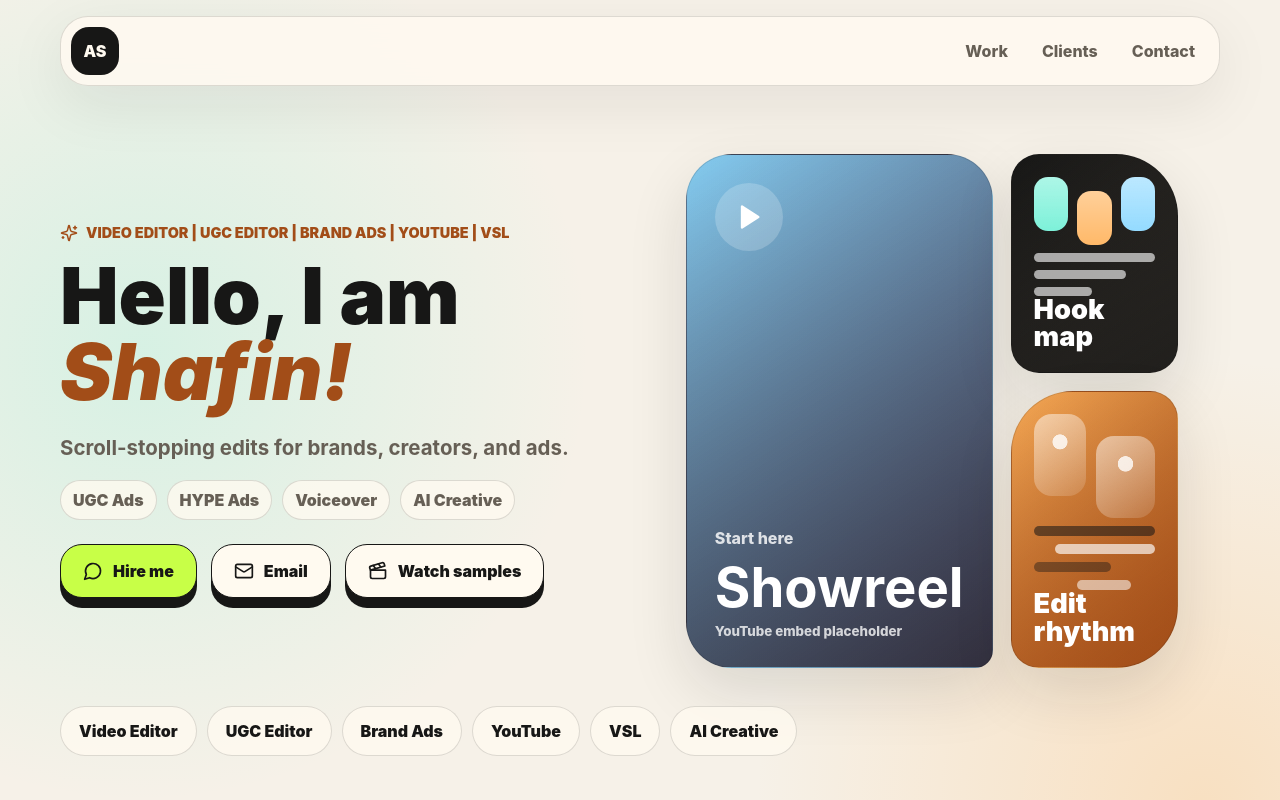
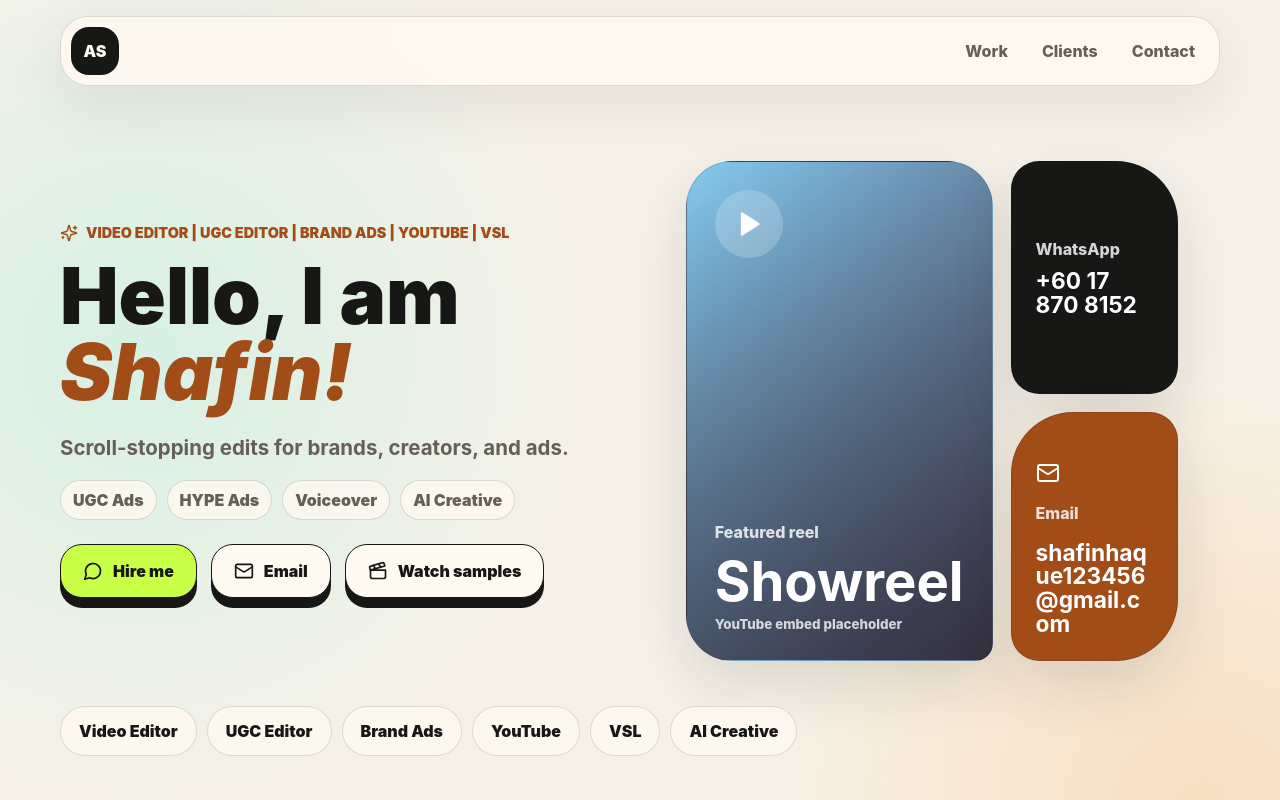
Before and after one commit to xeonshx/portfolio, a React (Vite) app: page / in a window 1280 px wide. Shown: the top 800 px of the page. Built offline with nearby package versions, Linux system fonts and the light colour scheme.

Commit message:
Revert "Replace hero contact cards with workflow visuals"
This reverts commit d70d43290c6dae7e8e53b286d6266619a20b3c03.

```diff
--- a/src/main.jsx
+++ b/src/main.jsx
@@ -151,35 +151,18 @@ function App() {
         <div className="heroBoard" aria-label="Portfolio summary">
           <div className="heroReel">
             <Play size={30} fill="currentColor" />
-            <span>Start here</span>
+            <span>Featured reel</span>
             <strong>Showreel</strong>
             <small>YouTube embed placeholder</small>
           </div>
-          <div className="heroVisual conceptCard" aria-label="Concept planning visual">
-            <div className="miniBoard">
-              <span></span>
-              <span></span>
-              <span></span>
-            </div>
-            <div className="scriptLines">
-              <i></i>
-              <i></i>
-              <i></i>
-            </div>
-            <strong>Hook map</strong>
+          <div className="heroMini dark contactCard">
+            <span>WhatsApp</span>
+            <strong>+60 17 870 8152</strong>
           </div>
-          <div className="heroVisual timelineCard" aria-label="Editing timeline visual">
-            <div className="timelinePreview">
-              <span></span>
-              <span></span>
-            </div>
-            <div className="timelineBars">
-              <i></i>
-              <i></i>
-              <i></i>
-              <i></i>
-            </div>
-            <strong>Edit rhythm</strong>
+          <div className="heroMini warm contactCard">
+            <Mail size={24} />
+            <span>Email</span>
+            <strong>shafinhaque123456@gmail.com</strong>
           </div>
         </div>
       </section>
--- a/src/styles.css
+++ b/src/styles.css
@@ -226,7 +226,7 @@ h3 {
 }
 
 .heroReel,
-.heroVisual {
+.heroMini {
   border: 1px solid var(--line);
   box-shadow: 0 24px 60px rgba(23, 23, 22, 0.12);
 }
@@ -255,7 +255,7 @@ h3 {
 }
 
 .heroReel span,
-.heroVisual span {
+.heroMini span {
   color: rgba(255, 255, 255, 0.82);
   font-weight: 850;
 }
@@ -273,136 +273,43 @@ h3 {
   font-weight: 850;
 }
 
-.heroVisual {
-  position: relative;
-  display: flex;
-  overflow: hidden;
+.heroMini {
+  display: grid;
+  align-content: center;
   min-height: 210px;
-  flex-direction: column;
-  justify-content: space-between;
-  padding: 22px;
+  padding: 24px;
   color: white;
 }
 
-.conceptCard {
+.heroMini.dark {
   border-radius: 28px 62px 28px 28px;
-  background:
-    linear-gradient(145deg, rgba(23, 23, 22, 0.12), rgba(23, 23, 22, 0.74)),
-    linear-gradient(135deg, #171716, #3d3730);
+  background: var(--ink);
 }
 
-.timelineCard {
+.heroMini.warm {
+  align-content: end;
+  gap: 18px;
   border-radius: 62px 28px 62px 28px;
-  background:
-    linear-gradient(145deg, rgba(162, 77, 24, 0.08), rgba(162, 77, 24, 0.72)),
-    linear-gradient(135deg, #ffb35c, #a24d18);
+  background: var(--brown);
 }
 
-.heroVisual strong {
-  position: relative;
-  z-index: 1;
-  font-size: 1.7rem;
-  line-height: 1;
-  font-weight: 950;
+.heroMini strong {
+  font-size: 4.6rem;
+  line-height: 0.9;
 }
 
-.miniBoard {
-  display: grid;
-  grid-template-columns: repeat(3, 1fr);
-  gap: 9px;
-  width: 100%;
-}
-
-.miniBoard span {
-  display: block;
-  aspect-ratio: 9 / 14;
-  border-radius: 14px;
-  background:
-    linear-gradient(180deg, rgba(255, 255, 255, 0.42), rgba(255, 255, 255, 0.08)),
-    var(--mint);
-}
-
-.miniBoard span:nth-child(2) {
-  transform: translateY(14px);
-  background:
-    linear-gradient(180deg, rgba(255, 255, 255, 0.38), rgba(255, 255, 255, 0.08)),
-    var(--orange);
-}
-
-.miniBoard span:nth-child(3) {
-  background:
-    linear-gradient(180deg, rgba(255, 255, 255, 0.42), rgba(255, 255, 255, 0.08)),
-    var(--sky);
-}
-
-.scriptLines {
-  display: grid;
-  gap: 8px;
-  margin-top: 22px;
-}
-
-.scriptLines i {
-  display: block;
-  height: 9px;
-  border-radius: 999px;
-  background: rgba(255, 255, 255, 0.62);
-}
-
-.scriptLines i:nth-child(2) {
-  width: 76%;
-}
-
-.scriptLines i:nth-child(3) {
-  width: 48%;
-}
-
-.timelinePreview {
-  display: grid;
-  grid-template-columns: 0.9fr 1fr;
+.contactCard {
   gap: 10px;
 }
 
-.timelinePreview span {
-  display: block;
-  min-height: 82px;
-  border-radius: 18px;
-  background:
-    radial-gradient(circle at 50% 34%, rgba(255, 255, 255, 0.8) 0 12%, transparent 13%),
-    linear-gradient(145deg, rgba(255, 255, 255, 0.52), rgba(255, 255, 255, 0.12));
+.contactCard strong {
+  font-size: 1.42rem;
+  line-height: 1.05;
+  overflow-wrap: anywhere;
 }
 
-.timelinePreview span:nth-child(2) {
-  transform: translateY(22px);
-}
-
-.timelineBars {
-  display: grid;
-  gap: 8px;
-  margin-top: 30px;
-}
-
-.timelineBars i {
-  display: block;
-  height: 10px;
-  border-radius: 999px;
-  background: rgba(23, 23, 22, 0.56);
-}
-
-.timelineBars i:nth-child(2) {
-  width: 82%;
-  margin-left: 18%;
-  background: rgba(255, 255, 255, 0.66);
-}
-
-.timelineBars i:nth-child(3) {
-  width: 64%;
-  background: rgba(23, 23, 22, 0.42);
-}
-
-.timelineBars i:nth-child(4) {
-  width: 44%;
-  margin-left: 36%;
-  background: rgba(255, 255, 255, 0.54);
+.contactCard svg {
+  color: white;
 }
 
 .categoryRail {
```
